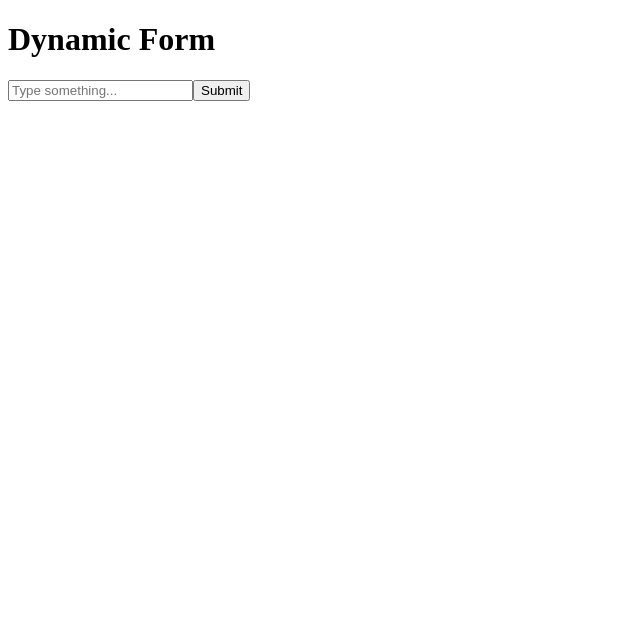
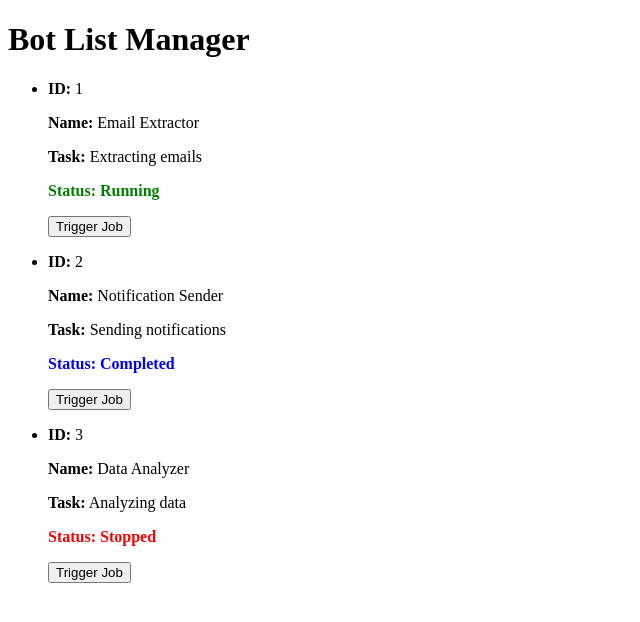
Before and after one commit to nathanfell32-debug/my-first-react-app, a React (Create React App) app: page / in a window 1280 px wide. Shown: the top 622 px of the page, without its empty margins (0-640 px from the left). Built offline with nearby package versions, Linux system fonts and the light colour scheme.

Commit message:
activity-9-dynamic-bot-list-manager
Styling React Components with Inline Styles
Objective: Create a React component that demonstrates the use of events and introduces the concept of state by implementing a job counter that updates when a button is clicked.

```diff
--- a/src/App.js
+++ b/src/App.js
@@ -1,9 +1,9 @@
 import React from 'react';
 import './App.css';
-import DynamicForm from "./activity-8/DynamicForm";
+import BotListManager from "./activity-9/BotListManager";
 
 function App() {
-   return <DynamicForm />;
+   return <BotListManager />;
 }
 
 export default App;
--- /dev/null
+++ b/src/activity-9/BotListManager.jsx
@@ -0,0 +1,51 @@
+import React, { useState } from "react";
+
+const BotListManager = () => {
+    const [bots, setBots] = useState([
+        { id: 1, name: "Email Extractor", status: "Running", task: "Extracting emails" },
+        { id: 2, name: "Notification Sender", status: "Completed", task: "Sending notifications" },
+        { id: 3, name: "Data Analyzer", status: "Stopped", task: "Analyzing data" }
+    ]);
+
+    const triggerJob = (id) => {
+        setBots((prevBots) =>
+           prevBots.map((bot) =>
+              bot.id === id
+                ? { ...bot, status: "Running" }
+                : bot
+            )
+        );
+    };
+
+    const getStatusStyle = (status) => {
+        if (status === "Running") return { color: "green", fontWeight: "bold" };
+        if (status === "Stopped") return { color: "red", fontWeight: "bold" };
+        if (status === "Completed") return { color: "blue", fontWeight: "bold" };
+        return {};
+    };
+
+    return (
+        <div className="bot-list-manager">
+            <h1>Bot List Manager</h1>
+
+            <ul>
+                {bots.map((bot) => (
+                    <li key={bot.id} style={{ marginBottom: "15px" }}>
+                        <p><strong>ID:</strong> {bot.id}</p>
+                        <p><strong>Name:</strong> {bot.name}</p>
+                        <p><strong>Task:</strong> {bot.task}</p>
+                        <p style={getStatusStyle(bot.status)}>
+                            <strong>Status:</strong> {bot.status}
+                        </p>
+
+                        <button onClick={() => triggerJob(bot.id)}>
+                            Trigger Job
+                        </button>
+                    </li>
+                ))}
+            </ul>
+        </div>
+    );
+};
+
+export default BotListManager;
```
